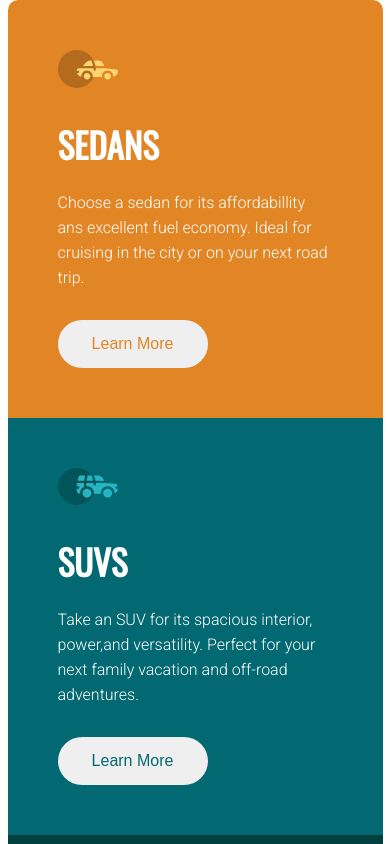
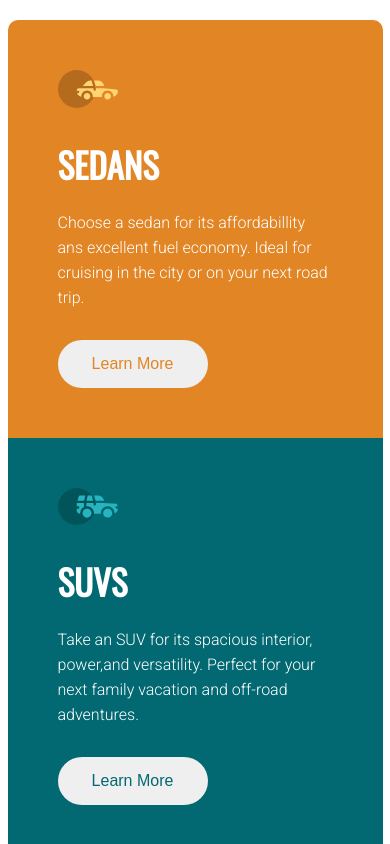
Before and after one commit to myrteza-labi/3-columns-junior, a React (Create React App) app: page / in a window 390 px wide. Shown: the top 844 px of the page. Built offline with nearby package versions, Linux system fonts and the light colour scheme.

Commit message:
style mobile termine

```diff
--- a/src/Components/Column.css
+++ b/src/Components/Column.css
@@ -7,5 +7,4 @@
     flex-direction: column;
     justify-content: flex-start;
     padding: 50px;
-
 }
--- a/src/Components/ColumnsContainer.css
+++ b/src/Components/ColumnsContainer.css
@@ -10,6 +10,8 @@
     width: 375px;
     height: auto;
     border-radius: 10px;
+    overflow: hidden;
+    margin: 20px;
 }
 .sedansBackground {
     background-color: var(--bg-color-sedans);
--- a/src/index.css
+++ b/src/index.css
@@ -19,7 +19,6 @@
   margin: 0;
   padding: 0;
   box-sizing: border-box;
-  overflow: hidden;
 }
 
 body {
@@ -27,4 +26,5 @@ body {
   flex-direction: row;
   align-items: center;
   justify-content: center;
+  height: auto;
 }
```
